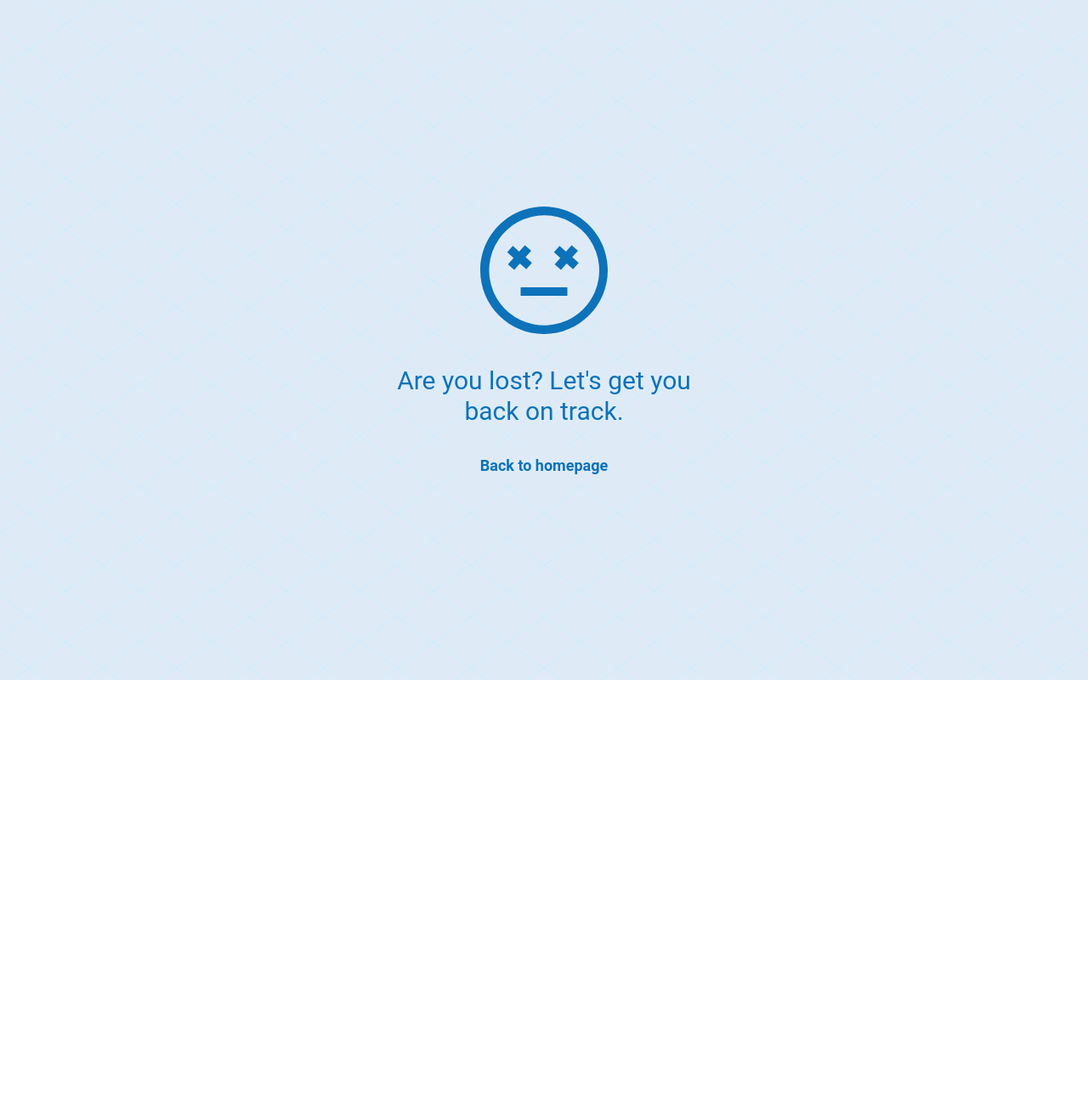
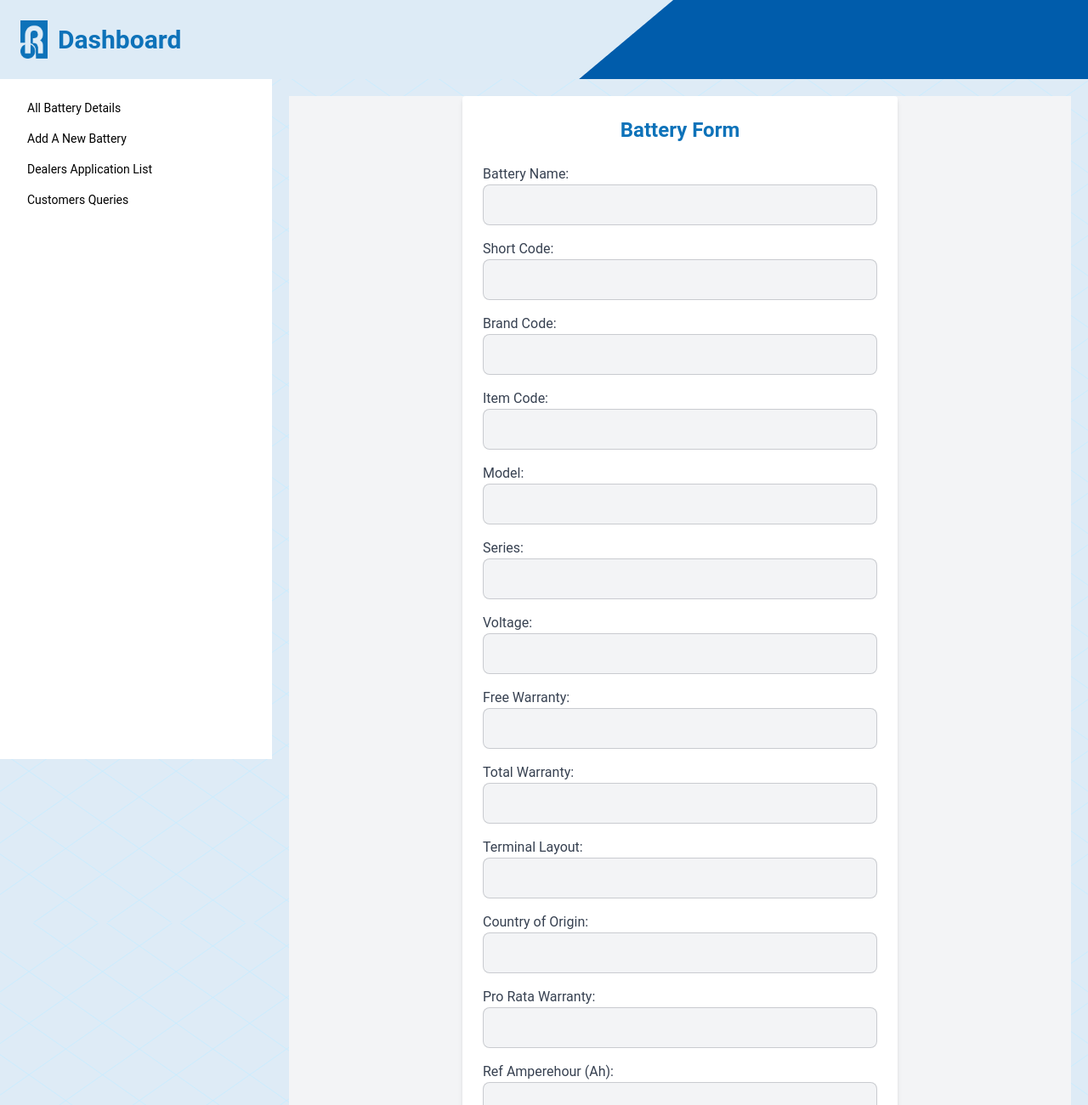
Before and after one commit to arbinzaman/rahimafrooz-battery, a React (Vite) app: page /dashboard/add-new-battery in a window 1280 px wide. Shown: the top 1300 px of the page at 85% size. Before the commit the page ends 800 px from the top, so only its background shows below. Built offline with nearby package versions, Linux system fonts and the light colour scheme.

Commit message:
Style: Added Add A New Batery section

```diff
--- a/src/layouts/DashboardLayout.jsx
+++ b/src/layouts/DashboardLayout.jsx
@@ -37,6 +37,11 @@ const DashboardLayout = () => {
                   All Battery Details
                 </Link>
               </li>
+              <li>
+                <Link to="/dashboard/add-new-battery">
+                  Add A New Battery
+                </Link>
+              </li>
             <li>
               <Link to="/dashboard/dealers-application-list">
                 Dealers Application List
--- /dev/null
+++ b/src/pages/Dashboard/AddANewBattery.jsx
@@ -0,0 +1,151 @@
+import { useState } from 'react';
+
+const AddANewBattery = () => {
+    const [formData, setFormData] = useState({
+        battery_name: "",
+        short_code: "",
+        brand_code: "",
+        item_code: "",
+        model: "",
+        series: "",
+        voltage: "",
+        free_warranty: "",
+        total_warranty: "",
+        terminal_layout: "",
+        country_of_origin: "",
+        pro_rata_warranty: "",
+        ref_amperehour_ah: "",
+        cold_cranking_ability_cca: "",
+        product_dimensions_lxbxh_mm: "",
+        exchangeable_format_compatible_with: "",
+        price: "",
+        imgurls: [],
+        applicable_categories: [],
+        technology: "",
+        make_years: [],
+        supported_vehicle_makes: [],
+        supported_vehicle_models: []
+      });
+
+      const handleChange = (e) => {
+        const { name, value } = e.target;
+        setFormData({
+          ...formData,
+          [name]: value
+        });
+      };
+
+      const handleSubmit = (e) => {
+        e.preventDefault();
+        console.log(formData);
+        // Add your form submission logic here
+      };
+
+      return (
+        <div className="flex justify-center items-center min-h-screen bg-gray-100">
+          <form onSubmit={handleSubmit} className="p-6 bg-white rounded shadow-md w-full max-w-lg">
+            <h2 className="text-2xl font-bold mb-6 text-center text-primary">Battery Form</h2>
+            <div className="mb-4">
+              <label className="block text-gray-700">Battery Name:</label>
+              <input type="text" name="battery_name" value={formData.battery_name} onChange={handleChange} className="input input-bordered w-full bg-gray-100" />
+            </div>
+            <div className="mb-4">
+              <label className="block text-gray-700">Short Code:</label>
+              <input type="text" name="short_code" value={formData.short_code} onChange={handleChange} className="input input-bordered w-full bg-gray-100" />
+            </div>
+            <div className="mb-4">
+              <label className="block text-gray-700">Brand Code:</label>
+              <input type="text" name="brand_code" value={formData.brand_code} onChange={handleChange} className="input input-bordered w-full bg-gray-100" />
+            </div>
+            <div className="mb-4">
+              <label className="block text-gray-700">Item Code:</label>
+              <input type="text" name="item_code" value={formData.item_code} onChange={handleChange} className="input input-bordered w-full bg-gray-100" />
+            </div>
+            <div className="mb-4">
+              <label className="block text-gray-700">Model:</label>
+              <input type="text" name="model" value={formData.model} onChange={handleChange} className="input input-bordered w-full bg-gray-100" />
+            </div>
+            <div className="mb-4">
+              <label className="block text-gray-700">Series:</label>
+              <input type="text" name="series" value={formData.series} onChange={handleChange} className="input input-bordered w-full bg-gray-100" />
+            </div>
+            <div className="mb-4">
+              <label className="block text-gray-700">Voltage:</label>
+              <input type="number" name="voltage" value={formData.voltage} onChange={handleChange} className="input input-bordered w-full bg-gray-100" />
+            </div>
+            <div className="mb-4">
+              <label className="block text-gray-700">Free Warranty:</label>
+              <input type="number" name="free_warranty" value={formData.free_warranty} onChange={handleChange} className="input input-bordered w-full bg-gray-100" />
+            </div>
+            <div className="mb-4">
+              <label className="block text-gray-700">Total Warranty:</label>
+              <input type="number" name="total_warranty" value={formData.total_warranty} onChange={handleChange} className="input input-bordered w-full bg-gray-100" />
+            </div>
+            <div className="mb-4">
+              <label className="block text-gray-700">Terminal Layout:</label>
+              <input type="text" name="terminal_layout" value={formData.terminal_layout} onChange={handleChange} className="input input-bordered w-full bg-gray-100" />
+            </div>
+            <div className="mb-4">
+              <label className="block text-gray-700">Country of Origin:</label>
+              <input type="text" name="country_of_origin" value={formData.country_of_origin} onChange={handleChange} className="input input-bordered w-full bg-gray-100" />
+            </div>
+            <div className="mb-4">
+              <label className="block text-gray-700">Pro Rata Warranty:</label>
+              <input type="number" name="pro_rata_warranty" value={formData.pro_rata_warranty} onChange={handleChange} className="input input-bordered w-full bg-gray-100" />
+            </div>
+            <div className="mb-4">
+              <label className="block text-gray-700">Ref Amperehour (Ah):</label>
+              <input type="number" name="ref_amperehour_ah" value={formData.ref_amperehour_ah} onChange={handleChange} className="input input-bordered w-full bg-gray-100" />
+            </div>
+            <div className="mb-4">
+              <label className="block text-gray-700">Cold Cranking Ability (CCA):</label>
+              <input type="number" name="cold_cranking_ability_cca" value={formData.cold_cranking_ability_cca} onChange={handleChange} className="input input-bordered w-full bg-gray-100" />
+            </div>
+            <div className="mb-4">
+              <label className="block text-gray-700">Product Dimensions (LxBxH mm):</label>
+              <input type="text" name="product_dimensions_lxbxh_mm" value={formData.product_dimensions_lxbxh_mm} onChange={handleChange} className="input input-bordered w-full bg-gray-100" />
+            </div>
+            <div className="mb-4">
+              <label className="block text-gray-700">Exchangeable Format Compatible With:</label>
+              <input type="text" name="exchangeable_format_compatible_with" value={formData.exchangeable_format_compatible_with} onChange={handleChange} className="input input-bordered w-full bg-gray-100" />
+            </div>
+            <div className="mb-4">
+              <label className="block text-gray-700">Price:</label>
+              <input type="number" name="price" value={formData.price} onChange={handleChange} className="input input-bordered w-full bg-gray-100" />
+            </div>
+            <div className="mb-4">
+              <label className="block text-gray-700">Image URLs (comma separated):</label>
+              <input type="text" name="imgurls" value={formData.imgurls} onChange={(e) => setFormData({ ...formData, imgurls: e.target.value.split(',') })} className="input input-bordered w-full bg-gray-100" />
+            </div>
+            <div className="mb-4">
+              <label className="block text-gray-700">Applicable Categories (comma separated):</label>
+              <input type="text" name="applicable_categories" value={formData.applicable_categories} onChange={(e) => setFormData({ ...formData, applicable_categories: e.target.value.split(',') })} className="input input-bordered w-full bg-gray-100" />
+            </div>
+            <div className="mb-4">
+              <label className="block text-gray-700">Technology:</label>
+              <input type="text" name="technology" value={formData.technology} onChange={handleChange} className="input input-bordered w-full bg-gray-100" />
+            </div>
+            <div className="mb-4">
+              <label className="block text-gray-700">Make Years (comma separated, format model:years):</label>
+              <input type="text" name="make_years" value={formData.make_years} onChange={(e) => setFormData({ ...formData, make_years: e.target.value.split(',').map(item => {
+                const [model, years] = item.split(':');
+                return { model, years: years.split('-') };
+              }) })} className="input input-bordered w-full bg-gray-100" />
+            </div>
+            <div className="mb-4">
+              <label className="block text-gray-700">Supported Vehicle Makes (comma separated):</label>
+              <input type="text" name="supported_vehicle_makes" value={formData.supported_vehicle_makes} onChange={(e) => setFormData({ ...formData, supported_vehicle_makes: e.target.value.split(',') })} className="input input-bordered w-full bg-gray-100" />
+            </div>
+            <div className="mb-4">
+              <label className="block text-gray-700">Supported Vehicle Models (format make:models, models comma separated):</label>
+              <input type="text" name="supported_vehicle_models" value={formData.supported_vehicle_models} onChange={(e) => setFormData({ ...formData, supported_vehicle_models: e.target.value.split(',').map(item => {
+                const [make, models] = item.split(':');
+                return { make, models: models.split('-') };
+              }) })} className="input input-bordered w-full bg-gray-100" />
+            </div>
+            <button type="submit" className="btn btn-primary w-full">Submit</button>
+          </form>
+        </div>
+      );
+    };
+export default AddANewBattery;
--- a/src/routes/routes.jsx
+++ b/src/routes/routes.jsx
@@ -23,6 +23,7 @@ import CustomersQueries from "../pages/Dashboard/CustomersQueries";
 import AllBatteryDetails from "../pages/Dashboard/AllBatteryDetails";
 import CategoryWiseBatteries from "../pages/Products/CategoryWiseBatteries";
 import ErrorPage from "../pages/ErrorPage";
+import AddANewBattery from "../pages/Dashboard/AddANewBattery";
 
 const routes = createBrowserRouter([
   {
@@ -132,6 +133,10 @@ const routes = createBrowserRouter([
         element: <AllBatteryDetails />,
       },
       {
+        path: "/dashboard/add-new-battery",
+        element: <AddANewBattery />,
+      },
+      {
         path: "/dashboard/customers-queries",
         element: <CustomersQueries />,
       },
```
